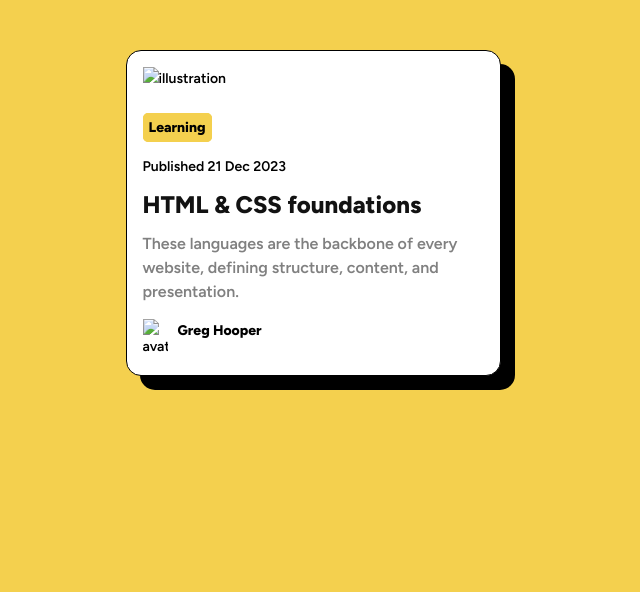
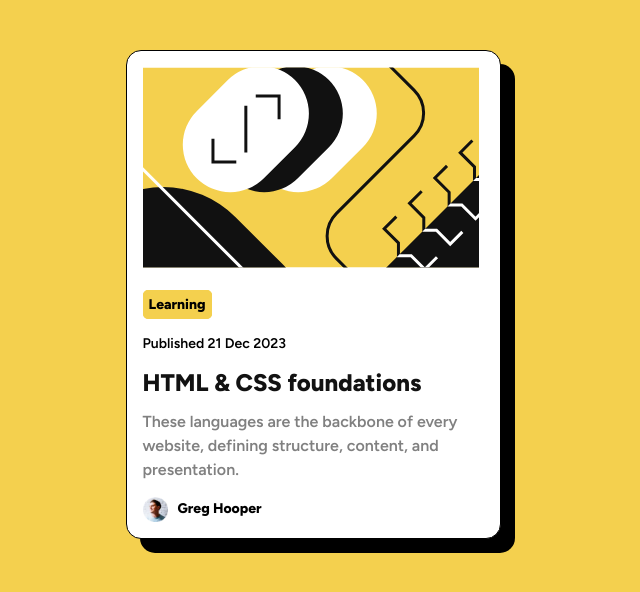
Before and after one commit to thedanielking/Blog_preview, a plain HTML site: page index.html in a window 1280 px wide. Shown: the whole page, without its empty margins (327-967 px from the left). Drawn offline with Linux system fonts and the light colour scheme.

Commit message:
Update index.html

```diff
--- a/index.html
+++ b/index.html
@@ -4,7 +4,7 @@
   <meta charset="UTF-8">
   <meta name="viewport" content="width=device-width, initial-scale=1.0"> <!-- displays site properly based on user's device -->
 
-  <link rel="icon" type="image/png" sizes="32x32" href="./assets/images/favicon-32x32.png">
+  <link rel="icon" type="image/png" sizes="32x32" href="favicon-32x32.png">
 
   <title>Frontend Mentor | Blog preview card</title>
 
@@ -20,7 +20,7 @@
 <body>
     <div class="blog">
       <div class="blog_img">
-  <img src="./assets/images/illustration-article.svg" alt="illustration">
+  <img src="illustration-article.svg" alt="illustration">
       </div>
 
       <div class="blog_h">
@@ -41,7 +41,7 @@
   <p>These languages are the backbone of every website, defining structure, content, and presentation.</p>
       </div>
   <div class="blog_footer">
-    <img src="./assets/images/image-avatar.webp" alt="avatar">
+    <img src="image-avatar.webp" alt="avatar">
     <div class="blog_footer_p">
     <p>Greg Hooper</p>
     </div>
```
